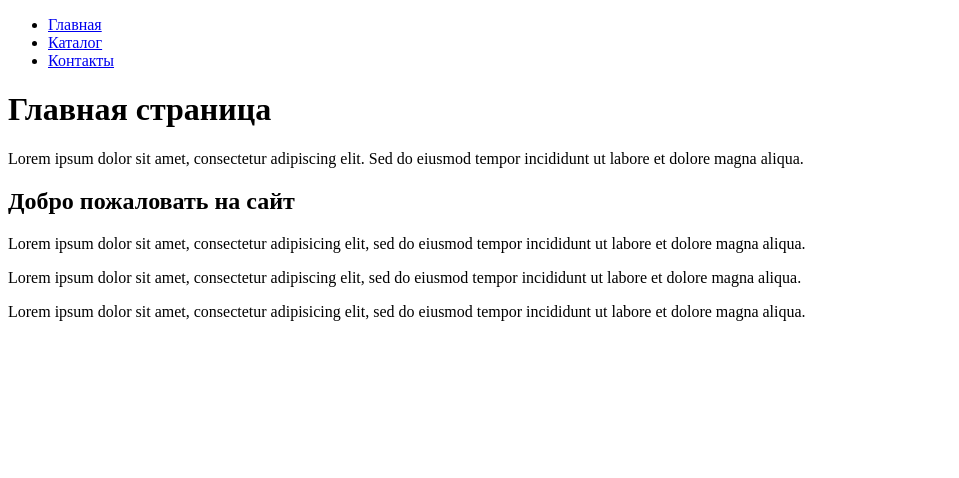
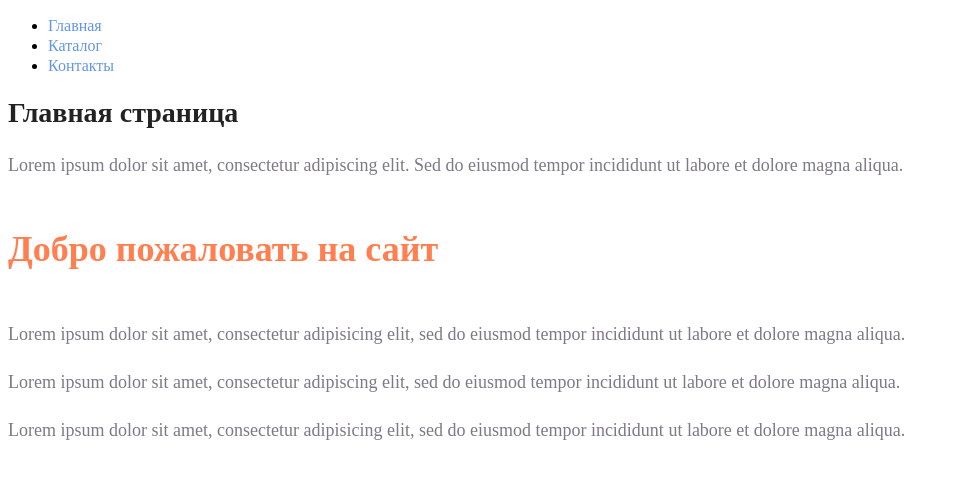
Before and after one commit to see123457/HTMLCSS, a plain HTML site: page HTMLCSS1/site/index.html in a window 1280 px wide. Shown: the whole page, without its empty margins (0-959 px from the left). Drawn offline with Linux system fonts and the light colour scheme.

Commit message:
Add files via upload

```diff
--- a/HTMLCSS1/site/index.html
+++ b/HTMLCSS1/site/index.html
@@ -1,6 +1,7 @@
 <!DOCTYPE html>
 <html lang="ru">
 <head>
+	<link rel="stylesheet" type="text/css" href="style.css">
     <meta charset="UTF-8">
     <meta name="viewport" content="width=device-width, initial-scale=1.0">
     <title>Мой веб-сайт</title>
@@ -8,16 +9,16 @@
 <body>
     <nav>
         <ul>
-            <li><a href="index.html">Главная</a></li>
-            <li><a href="catalog/catalog.html">Каталог</a></li>
-            <li><a href="contacts.html">Контакты</a></li>
+            <li><a class="menu" href="index.html">Главная</a></li>
+            <li><a class="menu" href="catalog/catalog.html">Каталог</a></li>
+            <li><a class="menu" href="contacts.html">Контакты</a></li>
         </ul>
     </nav>
-    <h1>Главная страница</h1>
-    <p>Lorem ipsum dolor sit amet, consectetur adipiscing elit. Sed do eiusmod tempor incididunt ut labore et dolore magna aliqua.</p>
-    <h2>Добро пожаловать на сайт</h2>
-    <p>Lorem ipsum dolor sit amet, consectetur adipisicing elit, sed do eiusmod tempor incididunt ut labore et dolore magna aliqua.</p>
-    <p>Lorem ipsum dolor sit amet, consectetur adipiscing elit, sed do eiusmod tempor incididunt ut labore et dolore magna aliqua.</p>
-    <p>Lorem ipsum dolor sit amet, consectetur adipisicing elit, sed do eiusmod tempor incididunt ut labore et dolore magna aliqua.</p>
+    <h1 class="h1">Главная страница</h1>
+    <p class="p">Lorem ipsum dolor sit amet, consectetur adipiscing elit. Sed do eiusmod tempor incididunt ut labore et dolore magna aliqua.</p>
+    <h2 class="h2">Добро пожаловать на сайт</h2>
+    <p class="p">Lorem ipsum dolor sit amet, consectetur adipisicing elit, sed do eiusmod tempor incididunt ut labore et dolore magna aliqua.</p>
+    <p class="p">Lorem ipsum dolor sit amet, consectetur adipiscing elit, sed do eiusmod tempor incididunt ut labore et dolore magna aliqua.</p>
+    <p class="p">Lorem ipsum dolor sit amet, consectetur adipisicing elit, sed do eiusmod tempor incididunt ut labore et dolore magna aliqua.</p>
 </body>
 </html>
--- /dev/null
+++ b/HTMLCSS1/site/style.css
@@ -0,0 +1,31 @@
+a {
+    text-decoration: none;
+}
+
+.menu {
+    color: cornflowerblue;
+    font-size: 16px;
+    line-height: 20px;
+}
+h1.h1 {
+    color: #222222;
+    font-size: 28px;
+    line-height: 36px;
+    font-weight: bold;
+}
+
+p.p {
+    font-style: normal;
+    font-weight: 300;
+    font-size: 18px;
+    line-height: 30px;
+    color: #7D7987;
+}
+
+h2.h2 {
+    color: coral;
+    font-style: normal;
+    font-weight: 700;
+    font-size: 36px;
+    line-height: 80px;
+}
```
Also changed, not shown: HTMLCSS1/site/catalog/catalog.html (+12 -11 lines).
